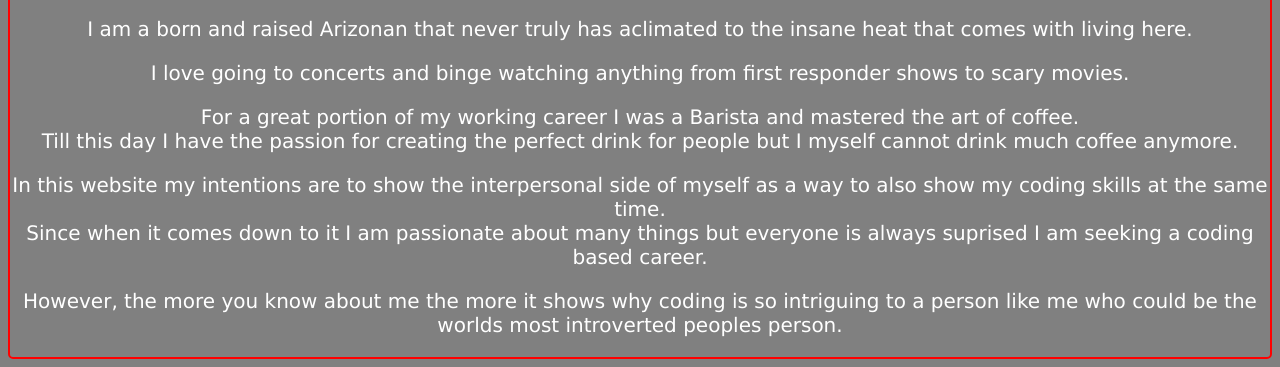
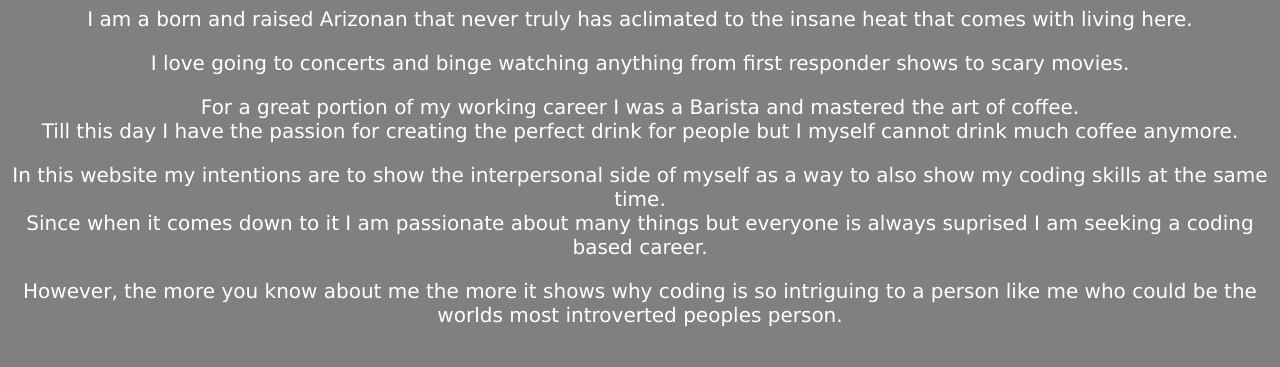
Before and after one commit to baflore7/baflore7.github.io, a plain HTML site: page index.html in a window 1280 px wide. Shown: the part 509-876 px from the top of the page. Drawn offline with Linux system fonts and the light colour scheme.

Commit message:
styles.css

```diff
--- a/styles.css
+++ b/styles.css
@@ -1,7 +1,7 @@
 body {
   background-color: grey;
   text-align:center;
-   border: 2px solid red;
+   border: 2px rounded red;
   border-radius: 5px;
 }
 
```
